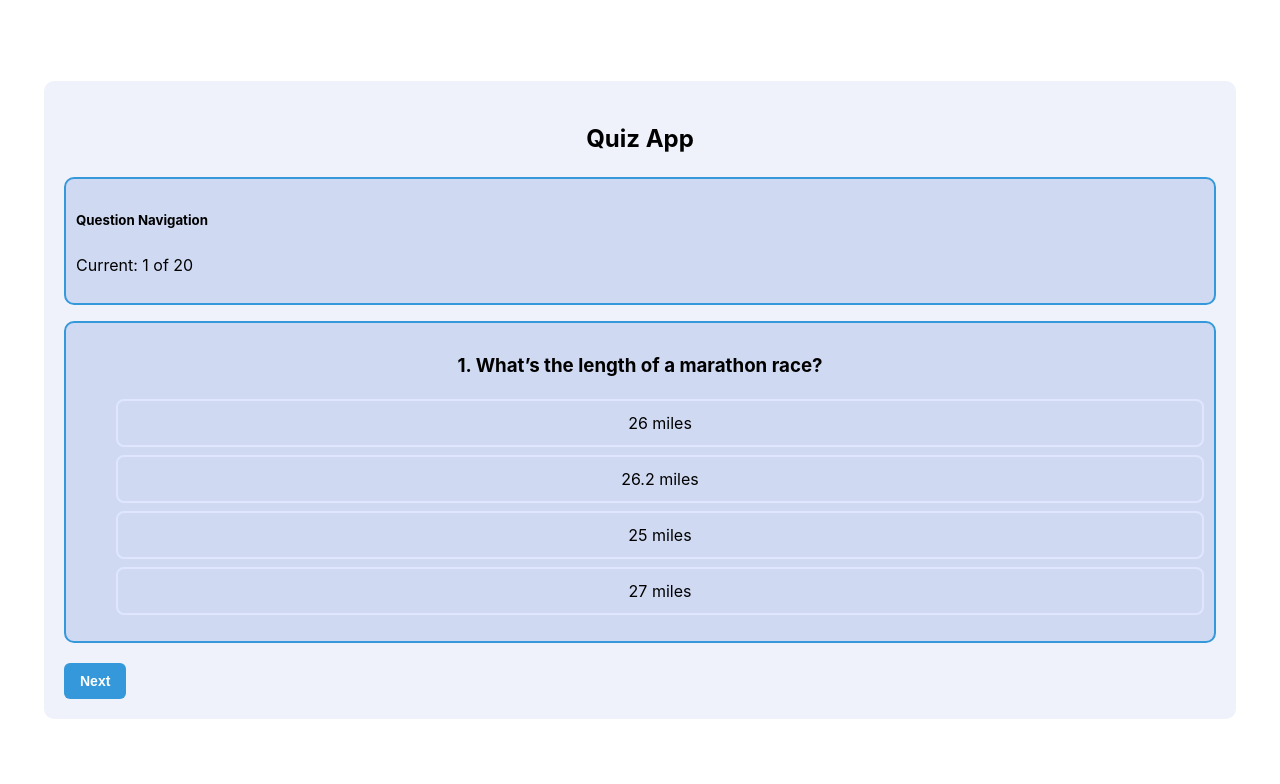
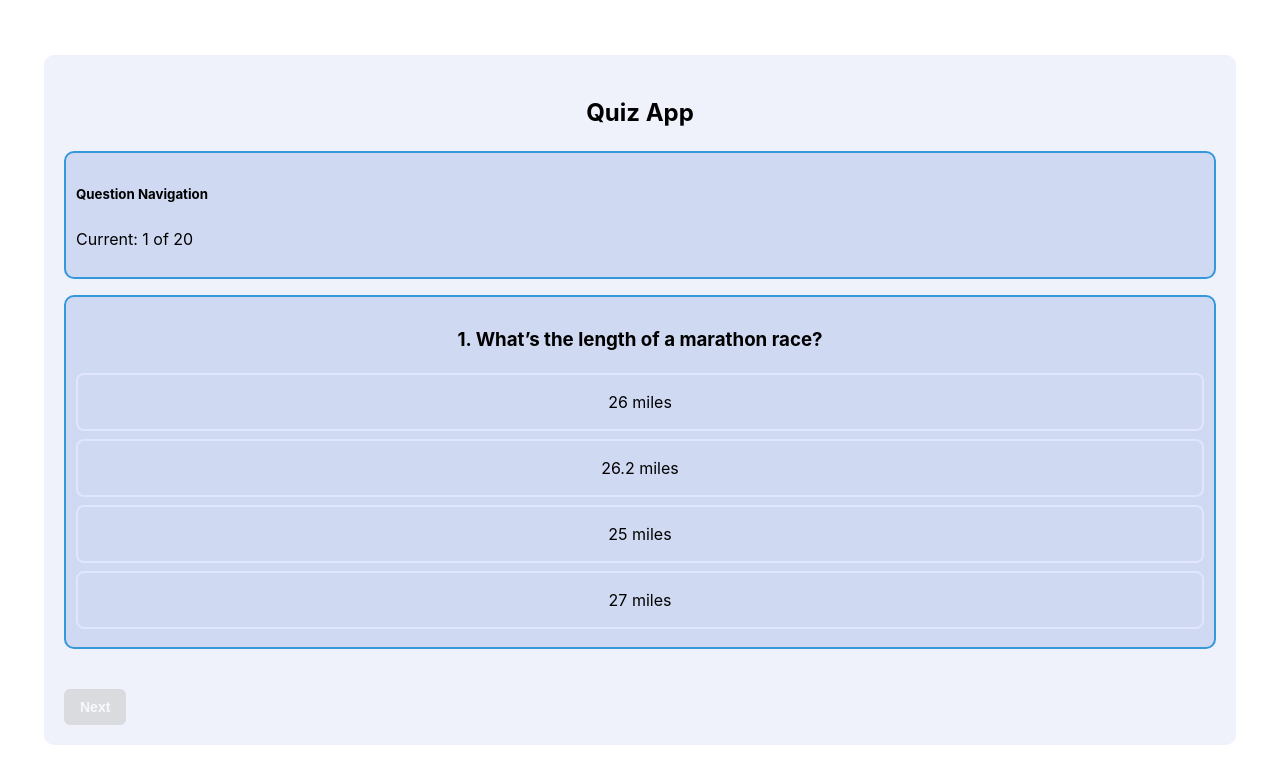
Before and after one commit to festybee/onlineQuiz, a React (Vite) app: page /quiz in a window 1280 px wide. Shown: the top 784 px of the page. Built offline with nearby package versions, Linux system fonts and the light colour scheme.

Commit message:
modified the next button to be active only when an option is selected

```diff
--- a/src/assets/quiz.css
+++ b/src/assets/quiz.css
@@ -21,15 +21,21 @@
     padding: 10px;
     border-radius: 10px;
 }
+.options-cover {
+    list-style-position: inside; /* keeps numbers/dots inside the content box */
+    padding-left: 0;            /* remove default left padding */
+    margin: 0 auto;             /* auto margins help centering */
+    text-align: center;         /* centers text inside */
+}
 
 .question-list {
     list-style: none;            /* remove default bullet */
-    padding: 10px 15px;
+    padding: 15px;
     margin: 8px 0;
     border: 2px solid #DFE6FE;   /* blue border */
     border-radius: 8px;
     cursor: pointer;             /* hand cursor on hover */
-    transition: background 0.2s ease;
+    /*transition: background 0.2s ease;*/
 }
 
 .question-list:hover {
@@ -52,17 +58,17 @@
     font-weight: bold;
 }
 
-#next {
-    background-color: #3498db;
-    color: white;
-    cursor: pointer;
-    font-weight: bold;
-}
+/*#next {*/
+/*    background-color: #3498db;*/
+/*    color: white;*/
+/*    cursor: pointer;*/
+/*    font-weight: bold;*/
+/*}*/
 
-#next:hover {
-    background-color: #6c757d;
-    font-weight: bold;
-}
+/*#next:hover {*/
+/*    background-color: #6c757d;*/
+/*    font-weight: bold;*/
+/*}*/
 
 .quiz-controls {
     display: flex;
@@ -78,4 +84,13 @@
     border: none;
     cursor: pointer;
     font-size: 14px;
+    background-color: #3498db;
+    color: white;
+    font-weight: bold;
 }
+
+.quiz-controls button:disabled {
+    background-color: #ccc;
+    cursor: not-allowed;
+    opacity: 0.6;
+}
--- a/src/components/Quiz.jsx
+++ b/src/components/Quiz.jsx
@@ -68,7 +68,7 @@ function Quiz() {
                     <h3>
                         {currentIndex + 1}.  {currentQuestion.question}
                     </h3>
-                    <ul>
+                    <ul className="options-cover">
                         {currentQuestion.options.map((opt, idx) => (
                             <li className={`question-list ${selectedOptions[currentIndex] === opt ? "selected" : ""}`} key={idx}
                                 onClick={() => handleSelected(opt)}>{opt}</li>
@@ -77,11 +77,12 @@ function Quiz() {
                 </div>
 
                 <div className={"quiz-controls"}>
-                    {currentIndex > 0 && (<button onClick={handlePrevious} id="prev">
+                    {currentIndex > 0 && (
+                        <button onClick={handlePrevious} className="quiz-controls">
                         Previous
                     </button>)}
 
-                    <button onClick={handleNext} id="next">
+                    <button onClick={handleNext} className="quiz-controls" disabled={!selectedOptions[currentIndex]}>
                         {currentIndex === questions.length - 1 ? "Finish Quiz" : "Next"}
                     </button>
                 </div>
```
